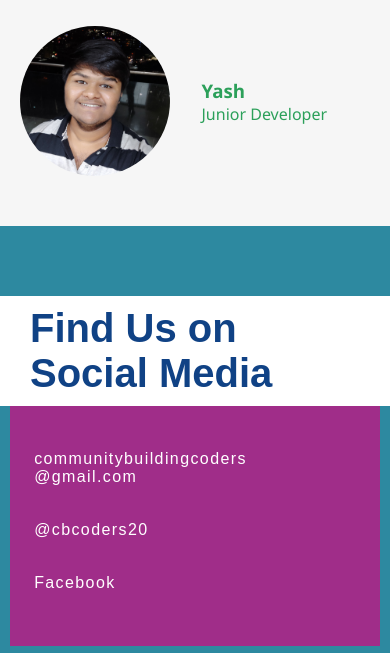
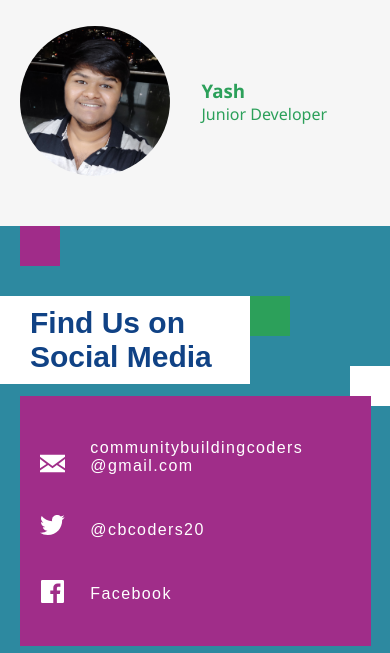
Before and after one commit to communitybuildingcoders/Questionnaire-Template, a plain HTML site: page index.html in a window 390 px wide. Shown: the part 4969-5622 px from the top of the page. Drawn offline with Linux system fonts and the light colour scheme.

Commit message:
Complete socialmedia section

```diff
--- a/index.html
+++ b/index.html
@@ -657,9 +657,10 @@
 
     <!-- Social Media Section -->
     <section class="social-media">
+      <div class="bg-box white-top"></div>
       <div class="social-media-container">
         <div class="bg-box pink-top"></div>
-      <div class="bg-box white-top"></div>
+
       <div class="bg-box green-top"></div>
 
       <div class="social-media-title">
@@ -669,10 +670,29 @@
       <div class="contact-list">
           <ul>
               <li>
-                  <a href="mailto:">communitybuildingcoders @gmail.com</a>
+                  <a href="mailto:">
+                    <svg version="1.1" id="Capa_1" xmlns="http://www.w3.org/2000/svg" xmlns:xlink="http://www.w3.org/1999/xlink" x="0px" y="0px"
+	 viewBox="0 0 400 400" style="fill: #ffffff;" xml:space="preserve">
+<g id="XMLID_1_">
+	<polygon id="XMLID_869_" points="0,127.5 0,274.219 104.8,206.1 	"/>
+	<polygon id="XMLID_870_" points="400,274.219 400,127.5 295.2,206.1 	"/>
+	<polygon id="XMLID_871_" points="200,277.5 130.357,225.268 0,310 0,340 400,340 400,310 269.643,225.268 	"/>
+	<polygon id="XMLID_872_" points="0,90 200,240 400,90 400,60 0,60 	"/>
+
+</svg>
+                    <p>communitybuildingcoders @gmail.com</p></a>
               </li>
-              <li><a href="mailto:">@cbcoders20</a></li>
-              <li><a href="mailto:">Facebook</a></li>
+              <li><a href="https://twitter.com/cbcoders20">
+                <div class="svg">
+                <svg viewBox="0 0 128 128">
+                  <defs><style>.cls-1{fill:#ffffff;}</style></defs><title>twitter-original</title><path id="original" class="cls-1" d="M40.58,115.3c47.64,0,73.69-39.47,73.69-73.69,0-1.12,0-2.24-.07-3.35a52.7,52.7,0,0,0,12.92-13.41,51.7,51.7,0,0,1-14.87,4.08A26,26,0,0,0,123.63,14.6a51.9,51.9,0,0,1-16.45,6.29A25.92,25.92,0,0,0,63.05,44.51,73.53,73.53,0,0,1,9.67,17.45a25.92,25.92,0,0,0,8,34.58A25.71,25.71,0,0,1,6,48.78c0,.11,0,.22,0,.33A25.91,25.91,0,0,0,26.73,74.5a25.86,25.86,0,0,1-11.7.44,25.93,25.93,0,0,0,24.2,18A52,52,0,0,1,7.06,104a52.72,52.72,0,0,1-6.18-.36,73.32,73.32,0,0,0,39.7,11.63" transform="translate(-0.88 -12.7)"></path>
+                  </svg>
+                <p>@cbcoders20</p></a></li>
+              <li><a href="https://facebook.com/CBCoders">
+                <svg viewBox="0 0 128 128">
+                  <defs><style>.cls-1{fill:#ffffff;}</style></defs><title>facebook-plain</title><path id="original-plain" class="cls-1" d="M116.42,5.07H11.58a6.5,6.5,0,0,0-6.5,6.5V116.42a6.5,6.5,0,0,0,6.5,6.5H68V77.29H52.66V59.5H68V46.38c0-15.22,9.3-23.51,22.88-23.51a126,126,0,0,1,13.72.7V39.48H95.21c-7.39,0-8.82,3.51-8.82,8.66V59.5H104l-2.29,17.79H86.39v45.64h30a6.51,6.51,0,0,0,6.5-6.5V11.58A6.5,6.5,0,0,0,116.42,5.07Z"></path>
+                  </svg>
+                Facebook</a></li>
           </ul>
       </div>
       <img src="https://images.unsplash.com/photo-1527689368864-3a821dbccc34?ixlib=rb-1.2.1&q=80&fm=jpg&crop=entropy&cs=tinysrgb&w=1080&fit=max&ixid=eyJhcHBfaWQiOjEyMDd9" alt="contact" />
--- a/style.css
+++ b/style.css
@@ -367,7 +367,20 @@ h4{
 }
 
 .contact-list ul li {
-  margin: 35px;
+  margin: 35px 10px;
+}
+
+.contact-list ul li p {
+  display: inline-block;
+  word-wrap: break-word;
+}
+
+.contact-list ul li svg {
+  color: white;
+  height: 25px;
+  position: relative;
+  top: 5px;
+  margin-right: 20px;
 }
 
 .contact-list a {
@@ -386,8 +399,8 @@ h4{
 
 .bg-box {
   position: absolute;
-  height: 25px;
-  width: 25px;
+  height: 40px;
+  width: 40px;
 }
 
 .white-bottom {
@@ -398,8 +411,25 @@ h4{
 
 .blue-bottom {
   background-color: #093c82;
-  left: 35px;
+  left: 50px;
   bottom: 20px;
+}
+
+.pink-top {
+  background-color: #a02c89;
+  top: -70px;
+  left: 20px;
+}
+
+.green-top {
+  left: 350px;
+  background-color: #2ca05a;
+}
+
+.white-top {
+  right: 0;
+  top: 140px;
+  background-color: #ffffff;
 }
 
 /* Media Queries */
@@ -413,6 +443,9 @@ h4{
     width: 100%;
   }
 
+  .social-media-title {
+    width: 250px;
+  }
   .social-media-title h2{
     font-size: 24px;
     width: 100%;
@@ -425,11 +458,21 @@ h4{
     font-size: 16px;
     margin: 35px 20px;
     width: 80%;
+    display: flex;
+    flex-direction: row;
+  }
 
+  .contact-list ul li p {
+    width: 60%;
   }
 
   .social-media img {
     width: 200px;
+  }
+
+
+  .green-top {
+    left: 250px;
   }
 }
 /*mobile devices*/
@@ -440,11 +483,16 @@ h4{
     width: 100%;
   }
 
+  .social-media-title {
+    width: 250px;
+  }
+
   .social-media-title h2{
+    font-size: 30px;
     width: 100%;
   }
   .contact-list {
-    width: 95%;
+    width: 90%;
   }
 
   .contact-list ul li {
@@ -457,6 +505,16 @@ h4{
   .social-media img {
     width: 200px;
   }
+
+  .contact-list ul li p {
+    width: 60%;
+    word-wrap: normal;
+  }
+
+  .green-top {
+    left: 250px;
+  }
+
 
 }
 /*ipads, talets*/
@@ -513,6 +571,20 @@ h4{
     width: 90%;
   }
 
+  .contact-list {
+    width: 90%;
+  }
+  .contact-list ul {
+    margin-left: 40px;
+  }
+  .contact-list ul li p {
+    width: 80%;
+  }
+
+  .social-media img {
+    bottom: -30px;
+  }
+
 }
 /*small screens, laptops*/
 @media only screen and (min-width: 769px) and (max-width: 1024px) {
```
Also changed, not shown: images/mail-svgrepo-com.svg (added), images/twitter.svg (added).
